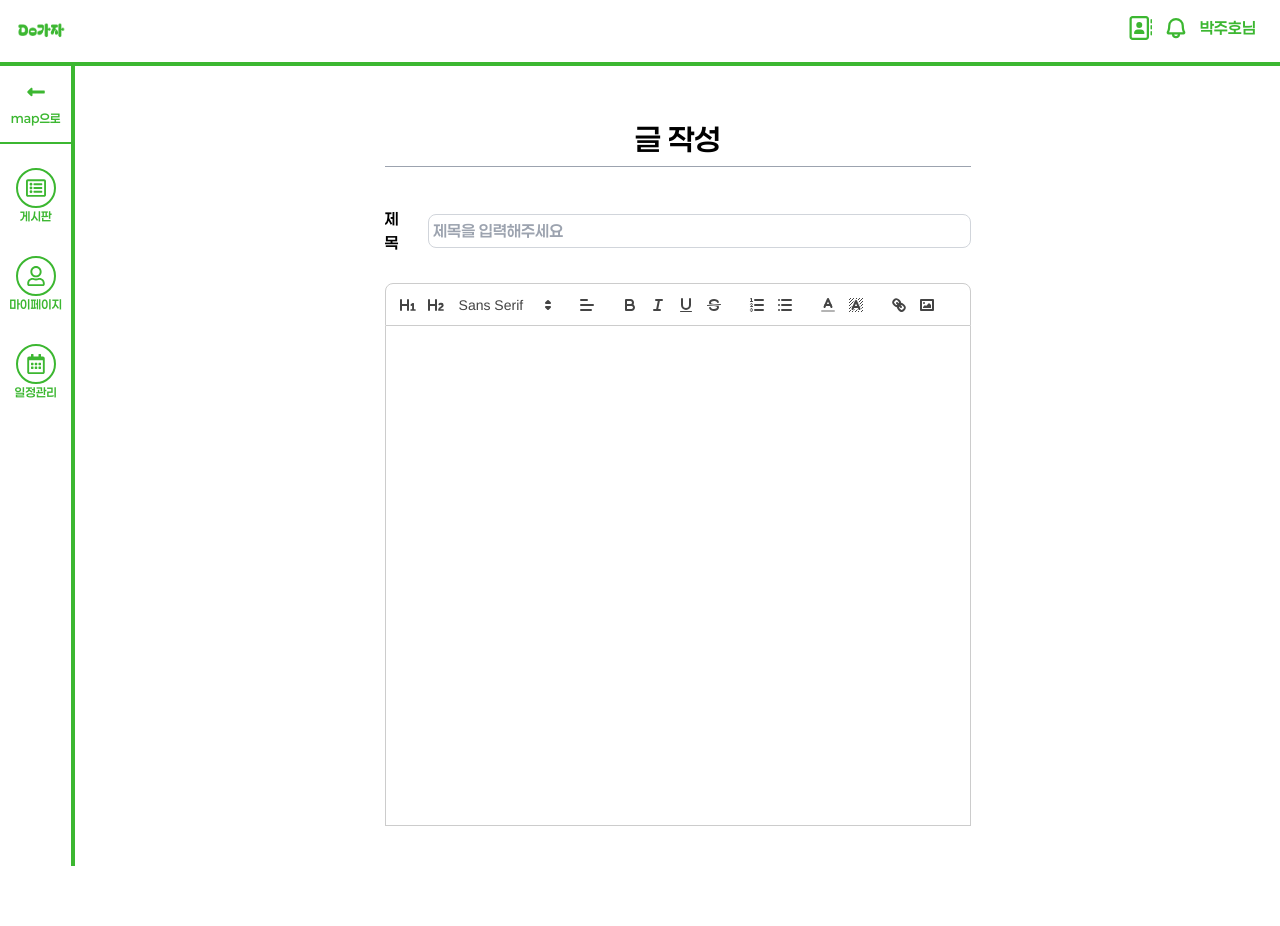
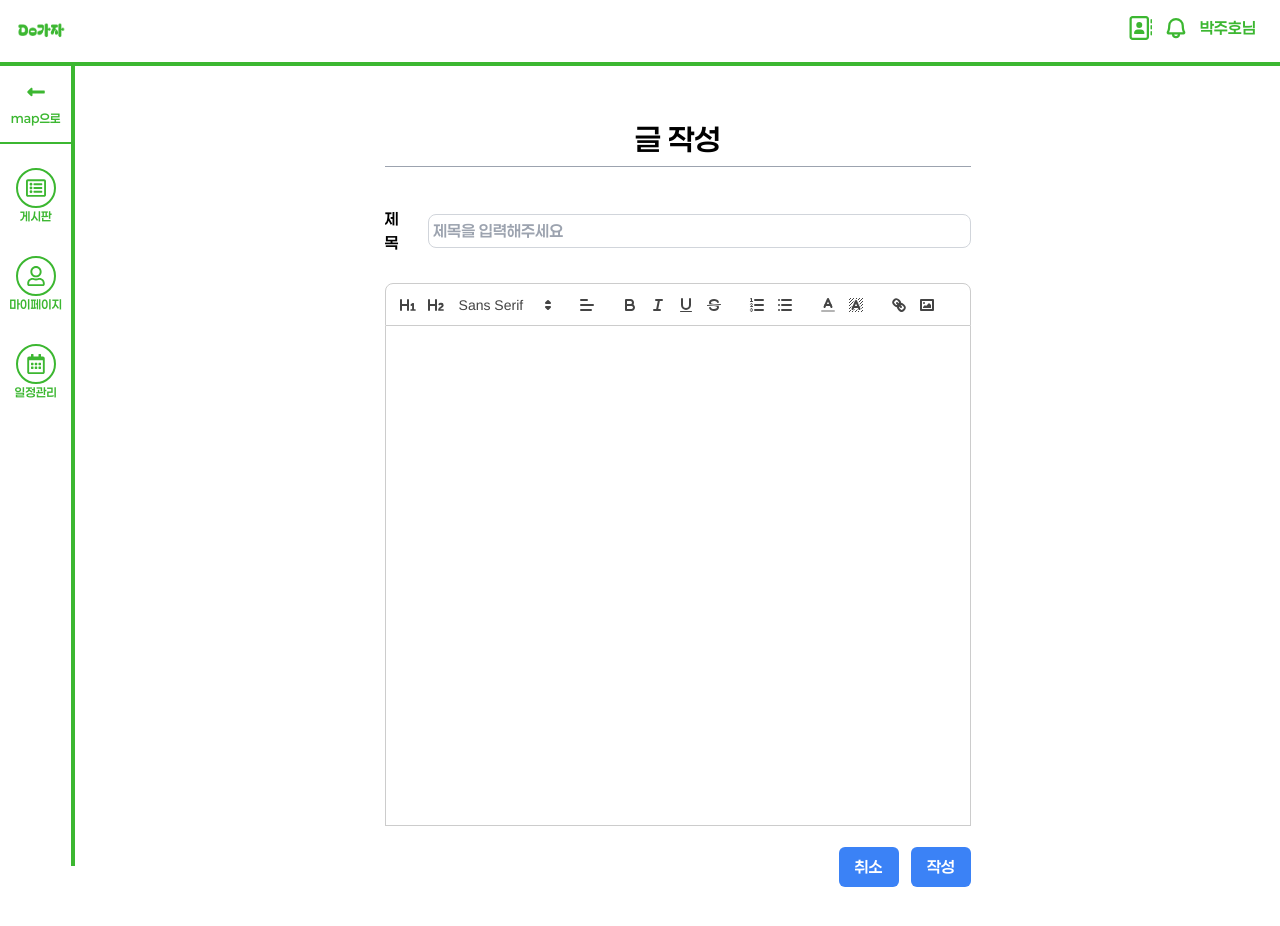
Before and after one commit to seongyu-Kim/dogaja-frontend, a Next.js app: page /board/review/create in a window 1280 px wide. Shown: the top 926 px of the page. Built offline with nearby package versions, Linux system fonts and the light colour scheme.

Commit message:
Feat: 버튼 추가

```diff
--- a/src/app/components/domain/board/PostCreate.tsx
+++ b/src/app/components/domain/board/PostCreate.tsx
@@ -6,6 +6,8 @@ import { useState } from "react";
 import ReactQuill from "react-quill";
 import "react-quill/dist/quill.snow.css";
 import { modules } from "@/app/utils/reactQuillOptions";
+import Button from "@/app/components/common/Button";
+import Link from "next/link";
 
 //임시 폼 액션 - 글 작성
 export function tests() {
@@ -36,7 +38,7 @@ export default function PostCreate() {
     <div className="flex justify-center">
       <form
         onSubmit={tests}
-        className="w-[300px] md:w-1/2 h-[100vh] items-center mt-10 "
+        className="w-[300px] md:w-1/2 h-[100vh] items-center mt-10"
       >
         <div className="border-b border-gray-400 pb-2 w-full flex flex-col items-center justify-center">
           <p className="text-3xl">글 작성</p>
@@ -61,6 +63,12 @@ export default function PostCreate() {
             />
           </div>
         </div>
+        <div className="flex items-center justify-end gap-3 mt-16">
+          <Link href="./">
+            <Button>취소</Button>
+          </Link>
+          <Button>작성</Button>
+        </div>
       </form>
     </div>
   );
```
